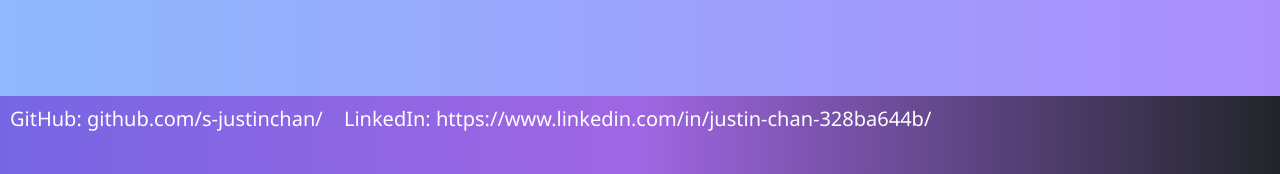
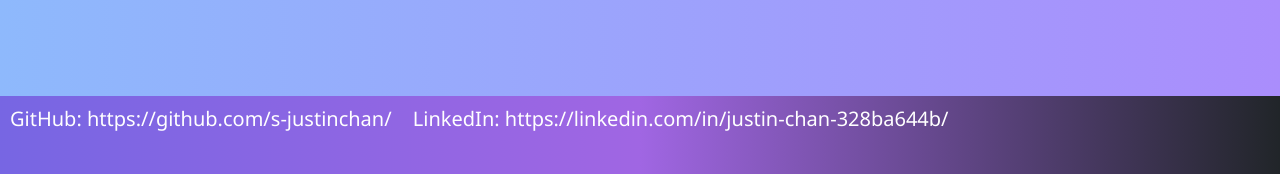
Before and after one commit to s-justinchan/INFR3120-Assignment2, a Node server app: page /contact in a window 1280 px wide. Shown: the part 849-1023 px from the top of the page. Run offline with Node 20, Linux system fonts and the light colour scheme; some libraries are stand-ins or nearby versions.

Commit message:
fixed broken links in footer

```diff
--- a/views/partials/footer.ejs
+++ b/views/partials/footer.ejs
@@ -1,9 +1,9 @@
 <footer class="navbar navbar-expand-lg navbar-dark bg-dark" style="margin-top: <%= footermargin %>;">
     <address>
             <p class="navbar-brand py-0" style="font-family: 'Segoe UI', Tahoma, Geneva, Verdana, sans-serif; font-weight: initial;">
-                GitHub: <a class="navbar-brand" href="github.com/s-justinchan/" style="font-family: 'Segoe UI', Tahoma, Geneva, Verdana, sans-serif; font-weight: initial;">
-                github.com/s-justinchan/</a> LinkedIn: <a class="navbar-brand" href="linkedin.com/in/justin-chan-328ba644b/" style="font-family: 'Segoe UI', Tahoma, Geneva, Verdana, sans-serif; font-weight: initial;">
-                https://www.linkedin.com/in/justin-chan-328ba644b/</a>
+                GitHub: <a class="navbar-brand" href="https://github.com/s-justinchan/" style="font-family: 'Segoe UI', Tahoma, Geneva, Verdana, sans-serif; font-weight: initial;">
+                https://github.com/s-justinchan/</a> LinkedIn: <a class="navbar-brand" href="https://linkedin.com/in/justin-chan-328ba644b/" style="font-family: 'Segoe UI', Tahoma, Geneva, Verdana, sans-serif; font-weight: initial;">
+                https://linkedin.com/in/justin-chan-328ba644b/</a>
             </p>
         </address>
 </footer>
```
